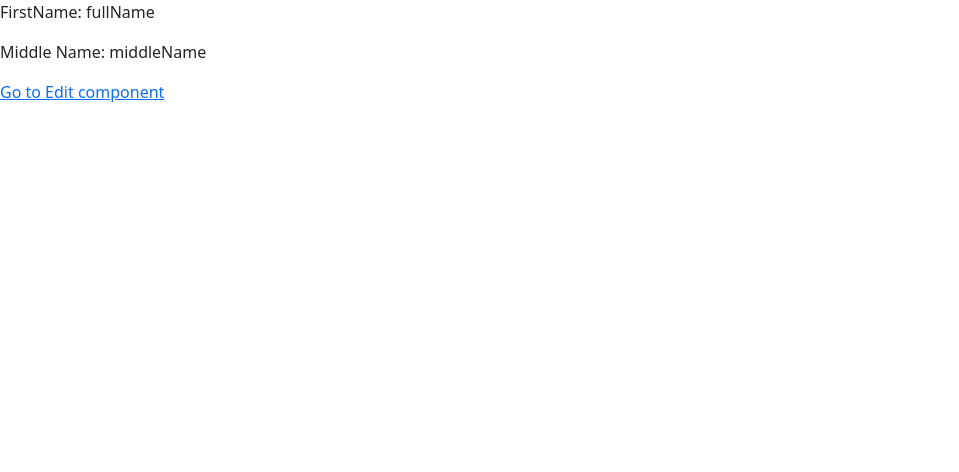
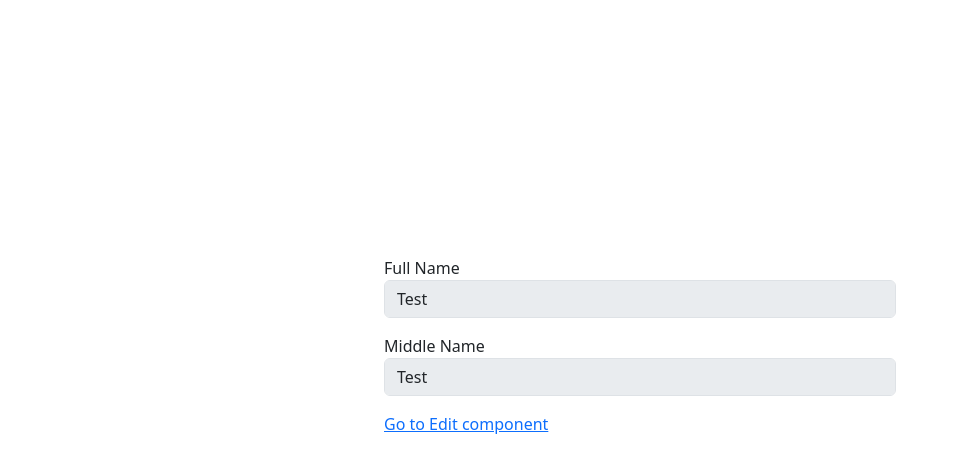
Before and after one commit to bhargavgopal-lanke/React-redux-toolikit, a React (Create React App) app: page /proveMain in a window 1280 px wide. Shown: the top 472 px of the page, without its empty margins (0-959 px from the left). Built offline with nearby package versions, Linux system fonts and the light colour scheme; the HTML template or start-up script is replaced by a standard one.

Commit message:
updating the data from edit page task is done.

```diff
--- a/src/App.css
+++ b/src/App.css
@@ -1,4 +1,3 @@
-
 .react-form {
   max-width: 35%;
   margin: 20% auto;
@@ -8,3 +7,13 @@
   color: red;
   font-weight: bold;
 }
+
+.edit-form,
+.prove-main-card {
+  max-width: 40%;
+  margin: 20% auto;
+}
+/*
+.mb-3 {
+  margin-bottom: 20px;
+} */
--- a/src/Components/EditMainComponent.jsx
+++ b/src/Components/EditMainComponent.jsx
@@ -1,9 +1,55 @@
 import React from "react";
+import { setEditCard, UpdateMainCard } from "../slices/prove-slice";
+import { useSelector } from "react-redux";
+import store from "../store";
+import { useNavigate } from "react-router-dom";
 
 const EditMainComponent = () => {
+  const navigate = useNavigate();
+
+  const editCard = useSelector((state) => {
+    return console.log("state", state), state.ProveMainInfo.editCard;
+  });
+
+  const handleChange = (e) => {
+    const { name, value } = e.target;
+    store.dispatch(setEditCard({ ...editCard, [name]: value }));
+  };
+
+  const handleSubmit = (e) => {
+    e.preventDefault();
+    store.dispatch(UpdateMainCard());
+    navigate("/proveMain");
+  };
+
   return (
     <div>
-      <h1>Edit page</h1>
+      <form onSubmit={handleSubmit} className="edit-form">
+        <h1 className="mb-4">Edit Card</h1>
+        <div className="mb-3">
+          <label>Full Name:</label>
+          <input
+            type="text"
+            name="fullName"
+            className="form-control"
+            value={editCard.fullName}
+            onChange={handleChange}
+          />
+        </div>
+        <div className="mb-3">
+          <label>Middle Name:</label>
+          <input
+            type="text"
+            name="middleName"
+            className="form-control"
+            value={editCard.middleName}
+            onChange={handleChange}
+          />
+        </div>
+        <button type="submit" className="btn btn-secondary">
+          save
+        </button>
+      </form>
     </div>
   );
 };
--- a/src/Components/ProveMain.jsx
+++ b/src/Components/ProveMain.jsx
@@ -3,14 +3,33 @@ import { useSelector } from "react-redux";
 import { NavLink } from "react-router-dom";
 
 const ProveMain = () => {
-  // const test = useSelector((state) => state);
-  // console.log(test)
+  const { fullName, middleName } = useSelector(
+    (state) => state?.ProveMainInfo?.mainCard
+  );
+
+  console.log("prove main data", fullName, middleName);
 
   return (
     <div className="prove-main-card">
       <div className="card-sec">
-        <p>FirstName: {"fullName"}</p>
-        <p>Middle Name: {"middleName"}</p>
+        <div className="mb-3">
+          <label>Full Name</label>
+          <input
+            type="text"
+            className="form-control"
+            disabled
+            value={fullName}
+          />
+        </div>
+        <div className="mb-3">
+          <label>Middle Name</label>
+          <input
+            type="text"
+            className="form-control"
+            disabled
+            value={middleName}
+          />
+        </div>
         <NavLink to={"/editMain"}>Go to Edit component</NavLink>
       </div>
     </div>
--- a/src/slices/prove-slice.jsx
+++ b/src/slices/prove-slice.jsx
@@ -2,8 +2,8 @@ import { createSlice } from "@reduxjs/toolkit";
 
 const initialState = {
   mainCard: {
-    fullName: "",
-    middleName: "",
+    fullName: "Test",
+    middleName: "Test",
     suffix: "",
   },
   editCard: {
@@ -27,6 +27,7 @@ const proveSlice = createSlice({
       // for updating the edit info in main card
       state.mainCard = { ...state.editCard };
     },
+
   },
 });
 
--- a/src/store.jsx
+++ b/src/store.jsx
@@ -1,13 +1,12 @@
 import { configureStore } from "@reduxjs/toolkit";
-import userSlice from './slices/form-slice';
-import ProveMain from "./Components/ProveMain";
-
+import userSlice from "./slices/form-slice";
+import proveSlice from "./slices/prove-slice";
 
 const store = configureStore({
-    reducer: {
-        userSliceInfo: userSlice,
-        ProveMainInfo: ProveMain
-    }
+  reducer: {
+    userSliceInfo: userSlice,
+    ProveMainInfo: proveSlice,
+  },
 });
 
 export default store;
```
